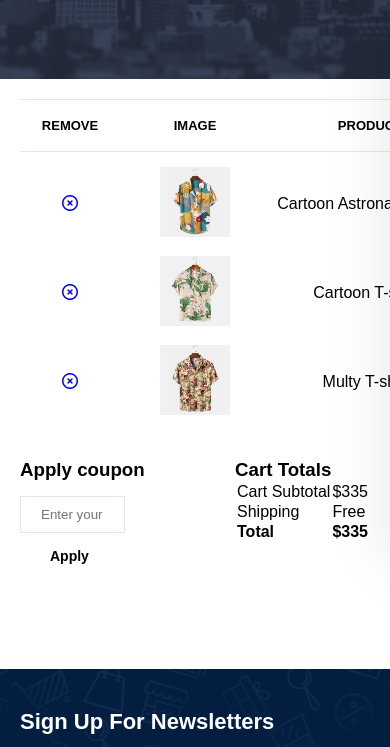
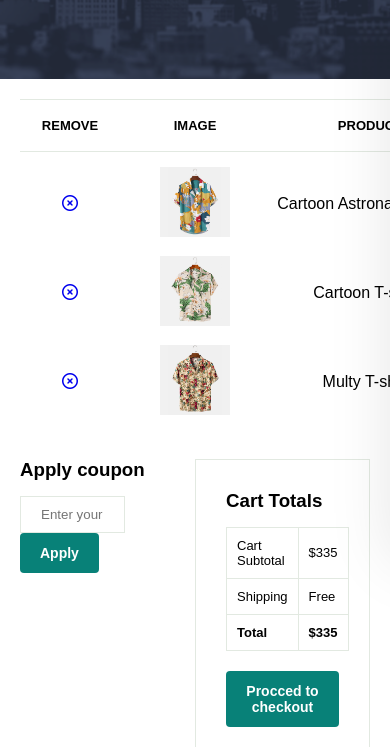
Before and after one commit to JavokhirTursunboev/commercial_advance, a plain HTML site: page cart.html in a window 390 px wide. Shown: the part 323-1070 px from the top of the page. Drawn offline with Linux system fonts and the light colour scheme.

Commit message:
done until responsive

```diff
--- a/cart.html
+++ b/cart.html
@@ -110,6 +110,7 @@
                 <td> <strong>$335</strong></td>
             </tr>
         </table>
+        <button class="normal">Procced to checkout</button>
     </div>
 </section>
 
--- a/style.css
+++ b/style.css
@@ -906,7 +906,8 @@ footer .copyright{
     width: 50%;
     margin-bottom: 30px;
 }
-#coupon h3{
+#coupon h3,
+#subtotal h3{
     padding-bottom:15px;
 }
 #coupon input{
@@ -916,6 +917,36 @@ footer .copyright{
     outline: none;
     border: 1px solid #e2e9e1;
 }
+
+#coupon button,
+#subtotal button{
+    background:#088178;
+    color:#fff;
+    padding: 12px 20px;
+}
+
+#subtotal{
+    width: 50%;
+    margin-bottom: 30px;
+    border: 1px solid #e2e9e1;
+    padding: 30px;
+}
+
+
+#subtotal table{
+    border-collapse: collapse;
+    width: 100%;
+    margin-bottom: 20px;
+}
+
+#subtotal table td{
+    padding: 10px;
+    border: 1px solid #e2e9e1;
+    font-size: 13px;
+    width: 50%;
+}
+
+
 
 
 
```
